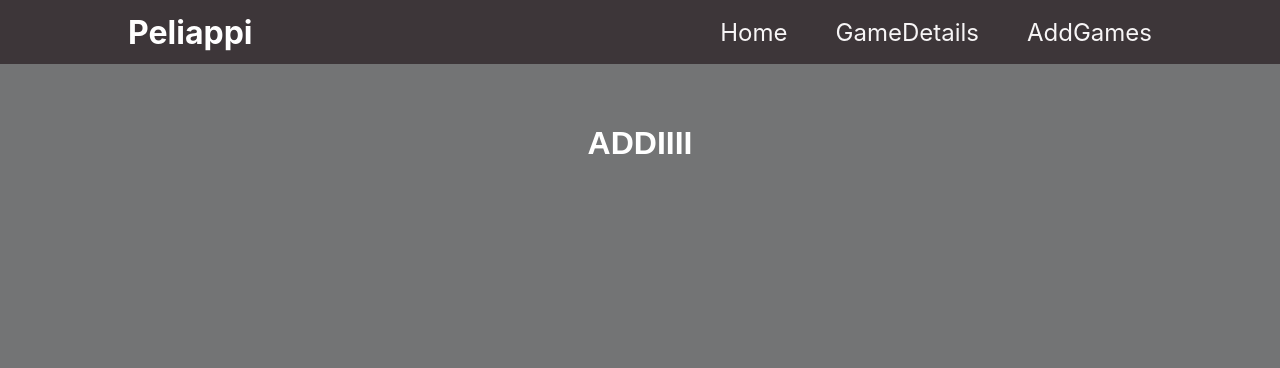
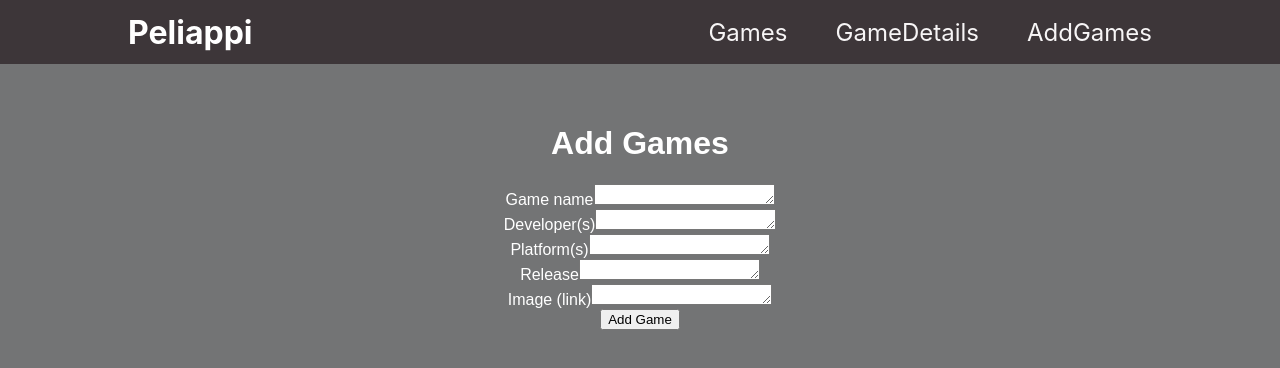
Before and after one commit to bergeerika/Pelisivu, a React (Create React App) app: page /AddGames in a window 1280 px wide. Shown: the top 368 px of the page. Built offline with nearby package versions, Linux system fonts and the light colour scheme.

Commit message:
addmovies sivu

```diff
--- a/src/App.js
+++ b/src/App.js
@@ -6,6 +6,7 @@ import Home from './components/Home';
 import GameDetail from './components/GameDetail';
 import AddGames from './components/AddGames';
 import Navbar from './components/Navbar';
+
 
 
 const App = () => {
--- a/src/components/AddGames.js
+++ b/src/components/AddGames.js
@@ -1,11 +1,64 @@
 import "./App.css";
+import { useRef } from "react";
 
-const AddGames = () => {
+const AddGame = (props) => {
+  const nameRef = useRef("");
+  const devRef = useRef("");
+  const platRef = useRef("");
+  const relRef = useRef("");
+  const imgRef = useRef("");
+
+  const submitHandler = (event) => {
+    event.preventDefault();
+
+    const game = {
+      name: nameRef.current.value,
+      dev: devRef.current.value,
+      plat: platRef.current.value,
+      rel: relRef.current.value,
+      img: imgRef.current.value,
+    };
+
+    props.onAddGame(game);
+
+    nameRef.current.value = "";
+    devRef.current.value = "";
+    platRef.current.value = "";
+    relRef.current.value = "";
+    imgRef.current.value = "";
+  };
+
   return (
+
     <div className="body">
-      <h1>ADDIIII</h1>
+      <h1>Add Games</h1>
+
+    <form onSubmit={submitHandler}>
+      <div>
+        <label htmlFor="text">Game name</label>
+        <textarea rows="1" id="name" ref={nameRef}></textarea>
+      </div>
+      <div>
+      <label htmlFor="text">Developer(s)</label>
+        <textarea rows="1" id="dev" ref={devRef}></textarea>
+      </div>
+      <div>
+      <label htmlFor="text">Platform(s)</label>
+        <textarea rows="1" id="plat" ref={platRef}></textarea>
+      </div>
+      <div>
+      <label htmlFor="text">Release</label>
+        <textarea rows="1" id="rel" ref={relRef}></textarea>
+      </div>
+      <div>
+      <label htmlFor="text">Image (link)</label>
+        <textarea rows="1" id="img" ref={imgRef}></textarea>
+      </div>
+
+      <button>Add Game</button>
+    </form>
     </div>
   );
 };
 
-export default AddGames;
+export default AddGame;
--- a/src/components/Home.js
+++ b/src/components/Home.js
@@ -3,7 +3,7 @@ import "./App.css";
 const Home = () => {
   return (
     <div className="body">
-      <h1>HOMEEE</h1>
+      <h1>Homeee</h1>
     </div>
   );
 };
--- a/src/components/Navbar.js
+++ b/src/components/Navbar.js
@@ -8,7 +8,7 @@ const Navbar = () => {
       <nav>
         <ul>
           <li>
-            <Link to="/">Home</Link>
+            <Link to="/">Games</Link>
           </li>
           <li>
             <Link to="/gamedetail">GameDetails</Link>
```
